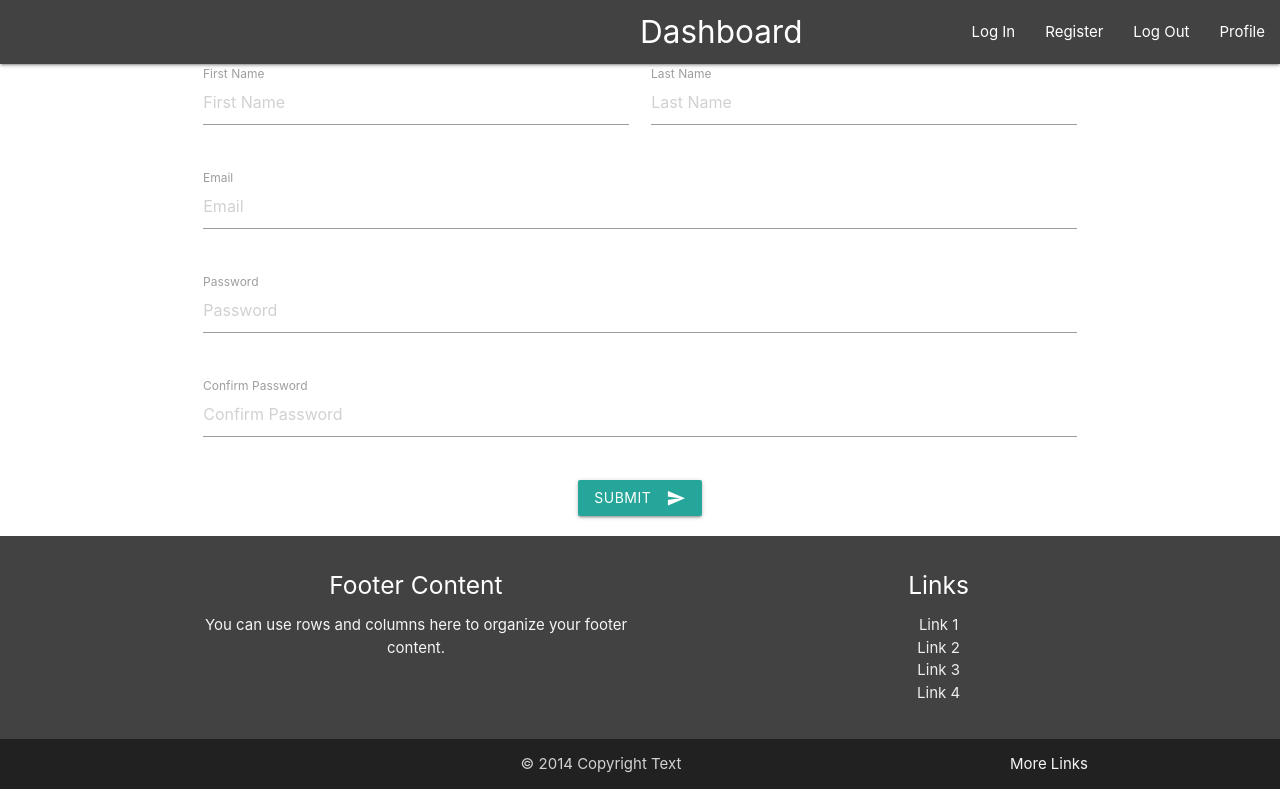
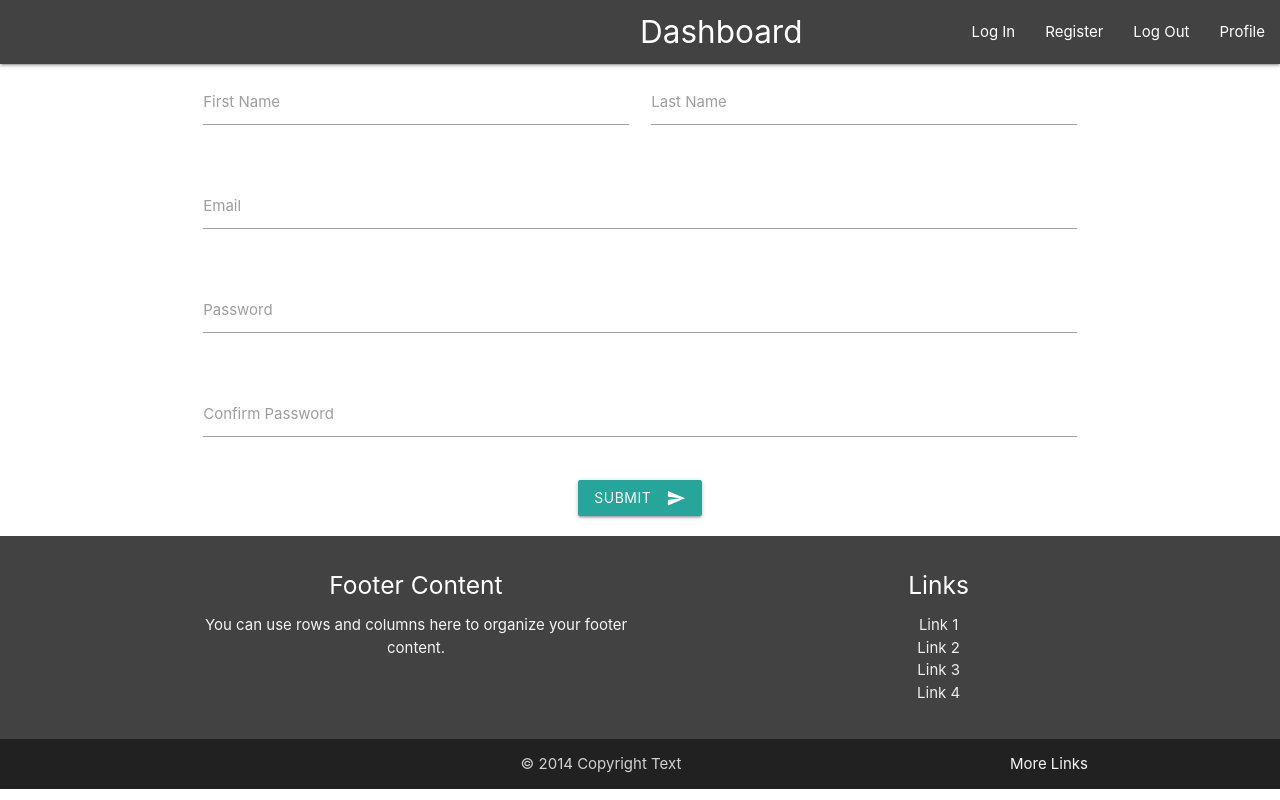
Before and after one commit to ryanoconnor285/fivexfive, a React (Create React App) app in the folder client/: page /register in a window 1280 px wide. Built offline with nearby package versions, Linux system fonts and the light colour scheme.

Commit message:
redirect after registration, removed repeated placeholders

```diff
--- a/client/src/components/auth/Register.js
+++ b/client/src/components/auth/Register.js
@@ -14,6 +14,12 @@ class Register extends React.Component {
       password: '',
       confirmPassword: '',
       errors: {}
+    }
+  }
+
+  componentDidMount() {
+    if (this.props.auth.isAuthenticated) {
+      this.props.history.push('/dashboard');
     }
   }
 
@@ -53,7 +59,6 @@ class Register extends React.Component {
             <div className="row">
               <div className="input-field col s6">
                 <input
-                  placeholder="First Name"
                   name="firstName"
                   value={this.state.firstName}
                   id="first_name"
@@ -66,7 +71,6 @@ class Register extends React.Component {
               </div>
               <div className="input-field col s6">
                 <input
-                  placeholder="Last Name"
                   name="lastName"
                   value={this.state.lastName}
                   id="last_name"
@@ -81,7 +85,6 @@ class Register extends React.Component {
             <div className="row">
               <div className="input-field col s12">
                 <input
-                  placeholder="Email"
                   name="email"
                   value={this.state.email}
                   id="email"
@@ -96,7 +99,6 @@ class Register extends React.Component {
             <div className="row">
               <div className="input-field col s12">
                 <input
-                  placeholder="Password"
                   name="password"
                   value={this.state.password}
                   id="password"
@@ -111,7 +113,6 @@ class Register extends React.Component {
             <div className="row">
               <div className="input-field col s12">
                 <input
-                  placeholder="Confirm Password"
                   name="confirmPassword"
                   value={this.state.confirmPassword}
                   id="confirmPassword"
```
